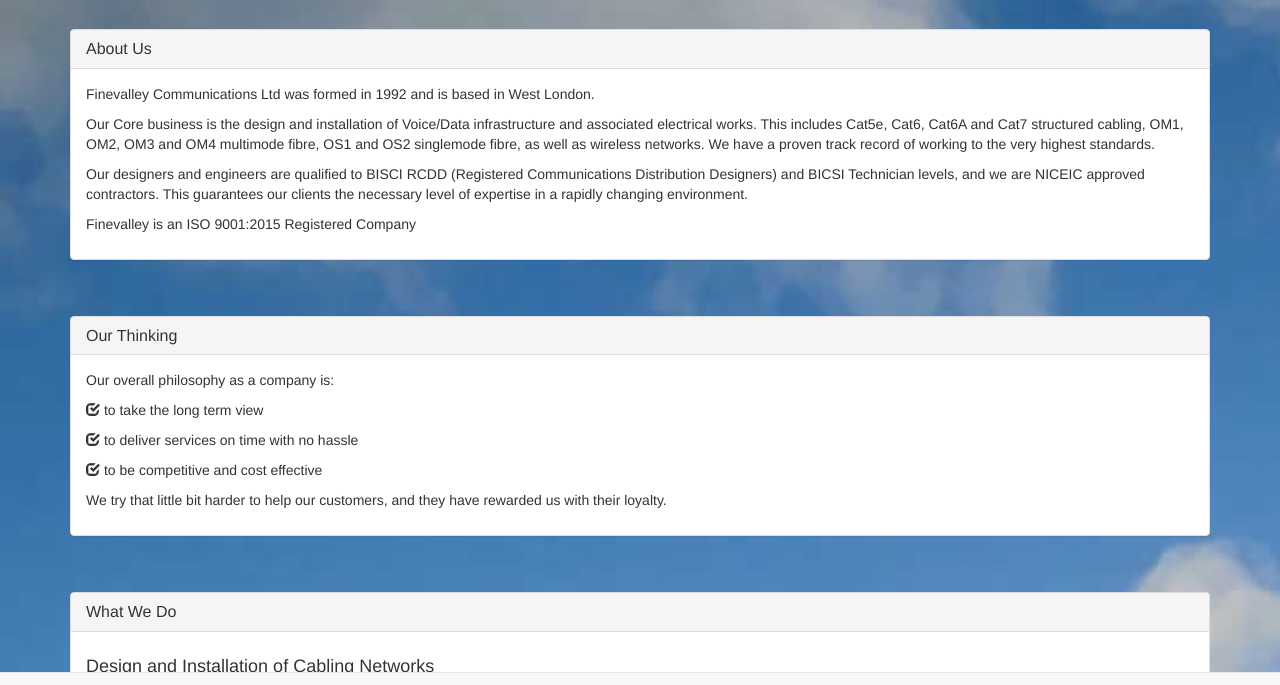
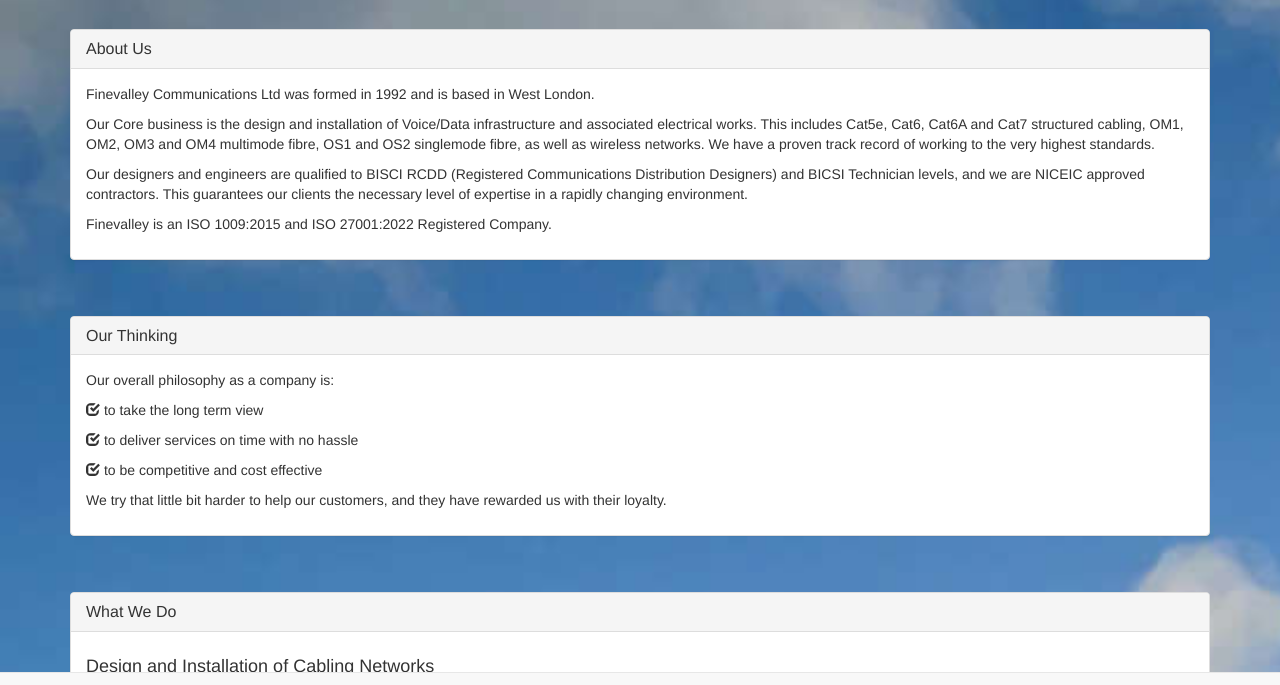
Before and after one commit to Finevalley/website, a plain HTML site: page index.html in a window 1280 px wide. Shown: the part 77-762 px from the top of the page. Drawn offline with nearby package versions, Linux system fonts and the light colour scheme.

Commit message:
Update about

```diff
--- a/index.html
+++ b/index.html
@@ -85,7 +85,7 @@
 (Registered Communications Distribution Designers)
 and BICSI Technician levels, and we are NICEIC approved contractors. This guarantees our clients the
 necessary level of expertise in a rapidly changing environment.</p>
-<p>Finevalley is an ISO 9001:2015 Registered Company</p>
+<p>Finevalley is an ISO 1009:2015 and ISO 27001:2022 Registered Company.</p>
 </div>
 </div>
 </div>
```
